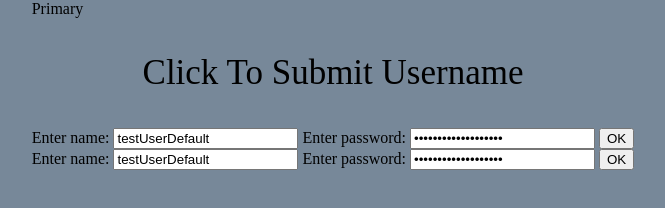
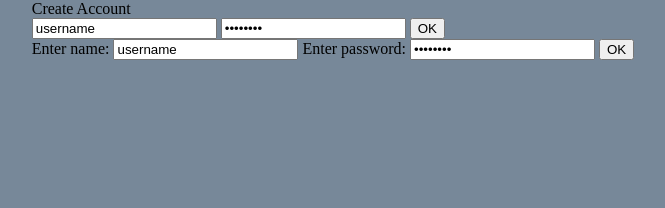
Before and after one commit to gabriel-bric-yud/BackendPracticeExpress, a website: page public/index.html in a window 1280 px wide. Shown: the whole page, without its empty margins (307-972 px from the left). Drawn offline with Linux system fonts and the light colour scheme; a web font is replaced by a local one.

Commit message:
updata 0517

```diff
--- a/public/index.html
+++ b/public/index.html
@@ -13,22 +13,17 @@
 
 <body>
 
-  <div class = 'titleDiv'>Primary</div>
-  <div id = "usernameBtn" class = "btn">Click To Submit Username</div>
+  <div class = 'titleDiv'>Create Account</div>
 
   <form  method="post">
-  <label for="userAuthName1">Enter name: </label>
     <input
-    id = "userAuthName1"
       type="text"
       name="username"
-    value="testUserDefault" required />
-  <label for="userAuthPass2">Enter password: </label>
+      value="username" required />
     <input
-    id = "userAuthPass2"
       type="password"
       name="password"
-    value="testpasswordDefault"  required/>
+      value="password"  required/>
     <input type="submit" value="OK" />
   </form>
 
@@ -38,13 +33,13 @@
       id = "userAuthName"
       type="text"
       name="username"
-      value="testUserDefault" required />
+      value="username" required />
     <label for="userAuthPass">Enter password: </label>
     <input
       id = "userAuthPass"
       type="password"
       name="password"
-      value="testpasswordDefault"  required/>
+      value="password"  required/>
     <input type="submit" value="OK" />
   </form>
 
--- a/public/index.js
+++ b/public/index.js
@@ -26,6 +26,10 @@ loginForm.addEventListener("submit", async (e) => {
 
 
 
+
+
+/**
+
 async function MySQLFormDataRequest(url = "", dataArray = []) {
   let formData = new FormData();
   for (let i = 0; i < dataArray.length; i++) {
@@ -42,7 +46,7 @@ async function MySQLFormDataRequest(url = "", dataArray = []) {
 
 
 usernameBtn.addEventListener("click", (e) => {
-  fetch("http://localhost:4000/user_auth", {
+  fetch("http://localhost:4000/user_auth_old", {
     method: "POST",
     headers: {
       "Content-Type": "application/json"
@@ -54,4 +58,5 @@ usernameBtn.addEventListener("click", (e) => {
   });
 })
 
-let secondaryBtn = document.getElementById("secondaryBtn")
+
+ */
--- a/public/style.css
+++ b/public/style.css
@@ -5,6 +5,7 @@ body {
   background-color: lightslategray;
   justify-content: center;
 }
+
 
 .btn {
   margin: 20px auto;
```
Also changed, not shown: server.js (+1 -8 lines). Lines whose indentation alone changed are shown as unchanged.
